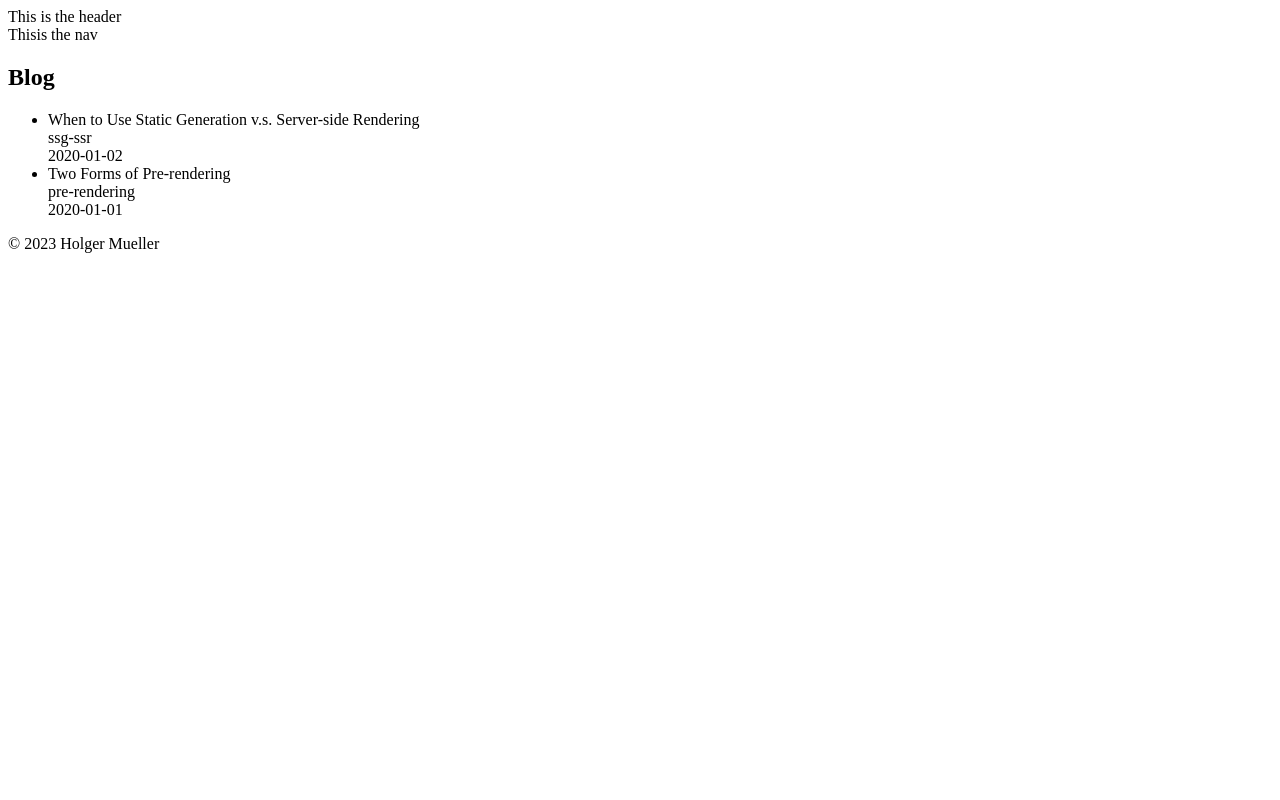
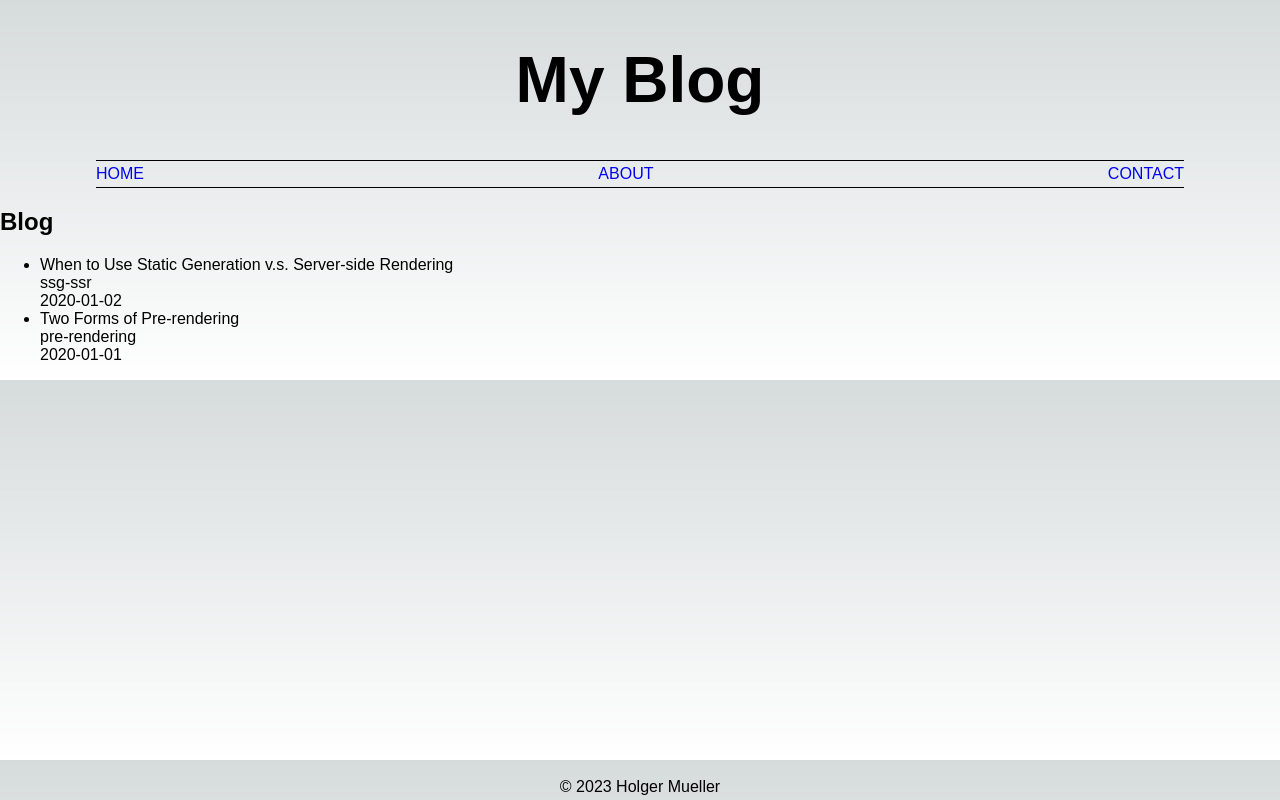
Before and after one commit to Holgermueller/blog, a Next.js app: page / in a window 1280 px wide. Built offline with nearby package versions, Linux system fonts and the light colour scheme.

Commit message:
some stuling

```diff
--- a/app/globals.css
+++ b/app/globals.css
@@ -1,7 +1,3 @@
-@tailwind base;
-@tailwind components;
-@tailwind utilities;
-
 :root {
   --foreground-rgb: 0, 0, 0;
   --background-start-rgb: 214, 219, 220;
@@ -16,6 +12,13 @@
   }
 }
 
+html,
+body {
+  padding: 0;
+  margin: 0;
+  font-family: sans-serif;
+}
+
 body {
   color: rgb(var(--foreground-rgb));
   background: linear-gradient(
@@ -26,6 +29,29 @@ body {
     rgb(var(--background-start-rgb));
 }
 
+a {
+  text-decoration: none;
+  text-transform: uppercase;
+  padding: 4px 0;
+}
+
+header {
+  text-align: center;
+  font-size: 2rem;
+  margin: 0;
+}
+
+nav {
+  border-top: 1px black solid;
+  border-bottom: 1px black solid;
+  width: 85%;
+  display: flex;
+  justify-content: space-between;
+  column-gap: 0.5rem;
+  flex-wrap: wrap;
+  margin: 4px auto;
+}
+
 footer {
   bottom: 0;
   left: 0;
--- a/components/header.js
+++ b/components/header.js
@@ -1,3 +1,9 @@
+import "../app/globals.css";
+
 export default function Header() {
-  return <header>This is the header</header>;
+  return (
+    <header>
+      <h1>My Blog</h1>
+    </header>
+  );
 }
--- a/components/nav.js
+++ b/components/nav.js
@@ -1,3 +1,11 @@
+import Link from "next/link";
+
 export default function Nav() {
-  return <nav>Thisis the nav</nav>;
+  return (
+    <nav>
+      <Link href="/">Home</Link>
+      <Link href="/about">About</Link>
+      <Link href="/contact">Contact</Link>
+    </nav>
+  );
 }
```
Also changed, not shown: pages/About.js (+7 -0 lines), pages/Contact.js (+7 -0 lines).
